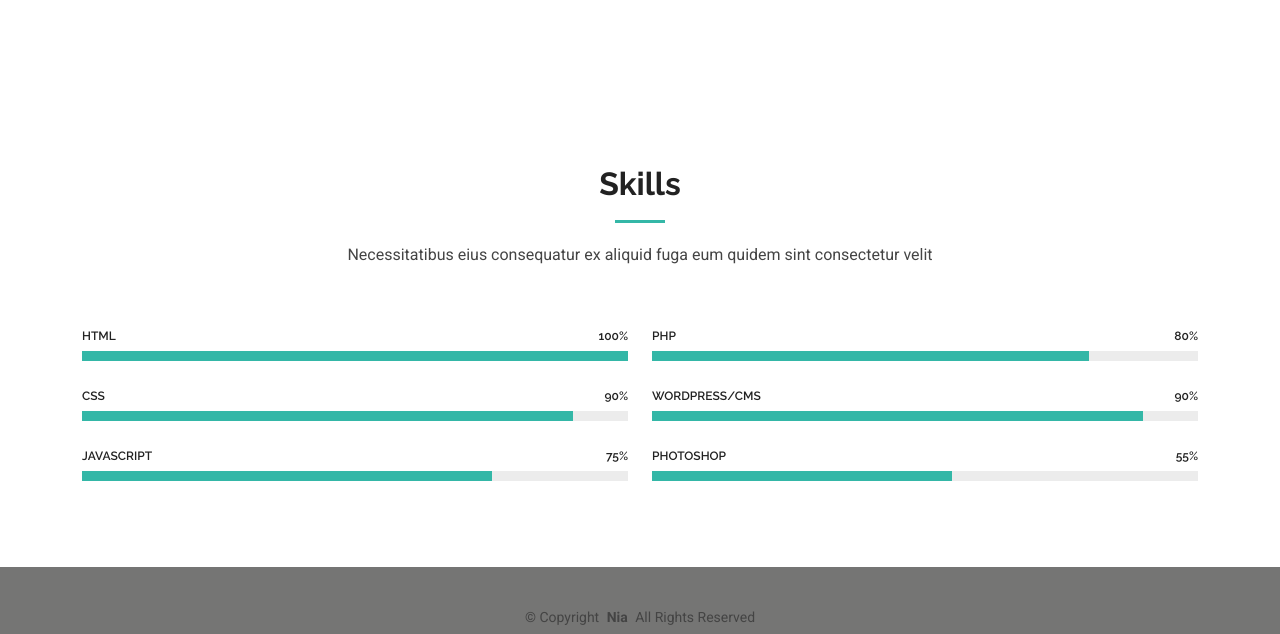
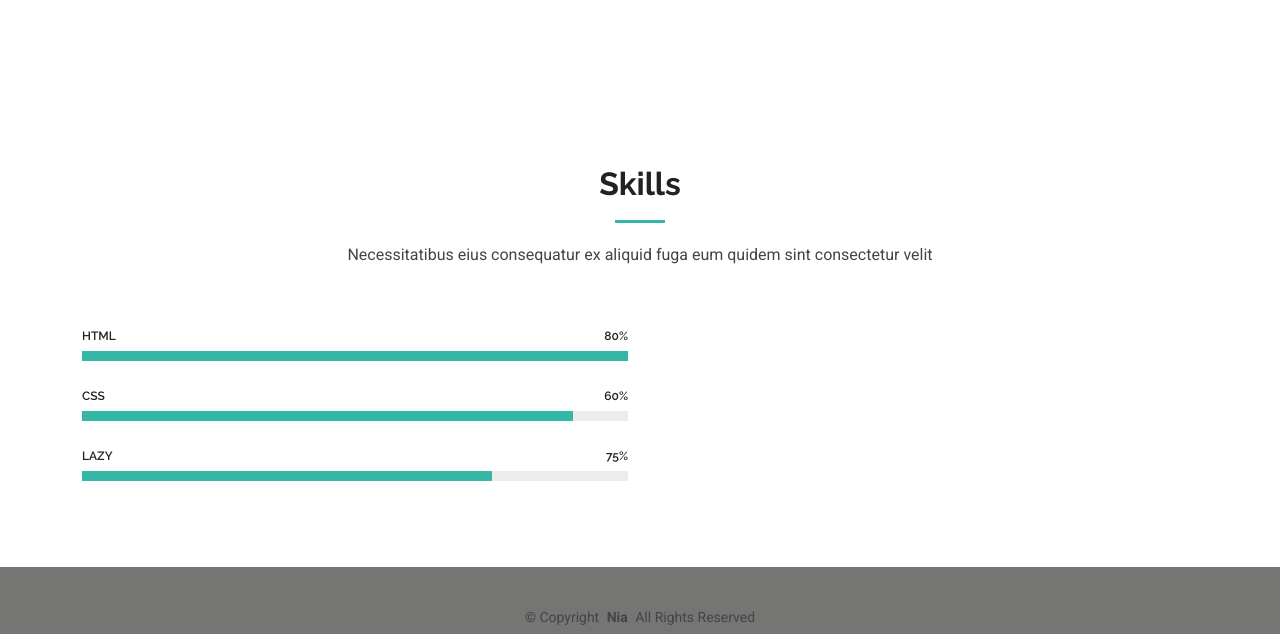
Before and after one commit to okeh13/github1, a plain HTML site: page about.html in a window 1280 px wide. Shown: the part 569-1203 px from the top of the page. Drawn offline with Linux system fonts and the light colour scheme.

Commit message:
Update about.html

```diff
--- a/about.html
+++ b/about.html
@@ -133,21 +133,21 @@
           <div class="col-lg-6">
 
             <div class="progress">
-              <span class="skill"><span>HTML</span> <i class="val">100%</i></span>
+              <span class="skill"><span>HTML</span> <i class="val">80%</i></span>
               <div class="progress-bar-wrap">
                 <div class="progress-bar" role="progressbar" aria-valuenow="100" aria-valuemin="0" aria-valuemax="100"></div>
               </div>
             </div><!-- End Skills Item -->
 
             <div class="progress">
-              <span class="skill"><span>CSS</span> <i class="val">90%</i></span>
+              <span class="skill"><span>CSS</span> <i class="val">60%</i></span>
               <div class="progress-bar-wrap">
                 <div class="progress-bar" role="progressbar" aria-valuenow="90" aria-valuemin="0" aria-valuemax="100"></div>
               </div>
             </div><!-- End Skills Item -->
 
             <div class="progress">
-              <span class="skill"><span>JavaScript</span> <i class="val">75%</i></span>
+              <span class="skill"><span>lazy</span> <i class="val">75%</i></span>
               <div class="progress-bar-wrap">
                 <div class="progress-bar" role="progressbar" aria-valuenow="75" aria-valuemin="0" aria-valuemax="100"></div>
               </div>
@@ -157,21 +157,21 @@
 
           <div class="col-lg-6">
 
-            <div class="progress">
-              <span class="skill"><span>PHP</span> <i class="val">80%</i></span>
+            <!--div class="progress">
+              <span class="skill"><span>idea</span> <i class="val">60%</i></span>
               <div class="progress-bar-wrap">
                 <div class="progress-bar" role="progressbar" aria-valuenow="80" aria-valuemin="0" aria-valuemax="100"></div>
               </div>
             </div><!-- End Skills Item -->
 
-            <div class="progress">
+            <!--div class="progress">
               <span class="skill"><span>WordPress/CMS</span> <i class="val">90%</i></span>
               <div class="progress-bar-wrap">
                 <div class="progress-bar" role="progressbar" aria-valuenow="90" aria-valuemin="0" aria-valuemax="100"></div>
               </div>
             </div><!-- End Skills Item -->
 
-            <div class="progress">
+            <!--div class="progress">
               <span class="skill"><span>Photoshop</span> <i class="val">55%</i></span>
               <div class="progress-bar-wrap">
                 <div class="progress-bar" role="progressbar" aria-valuenow="55" aria-valuemin="0" aria-valuemax="100"></div>
```
